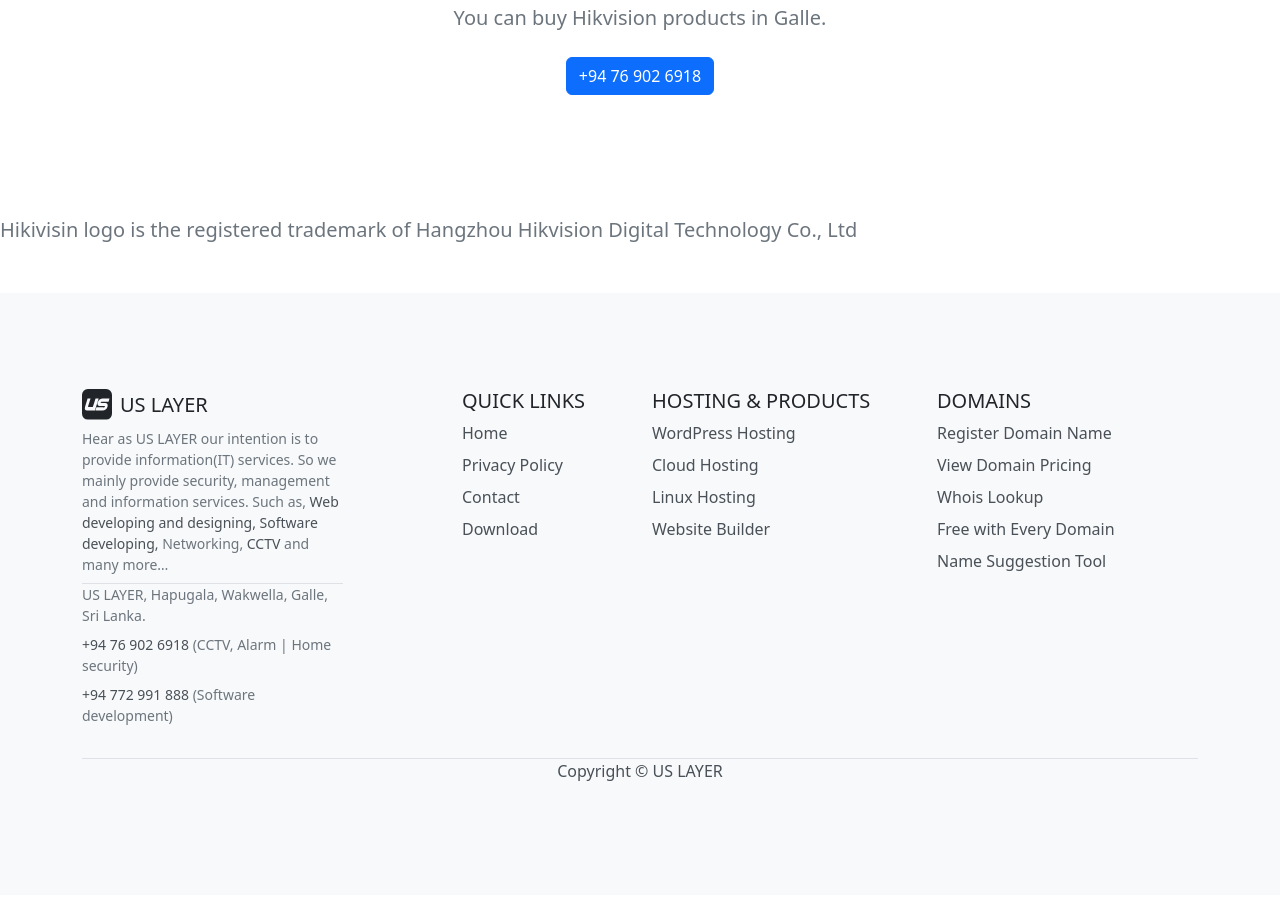
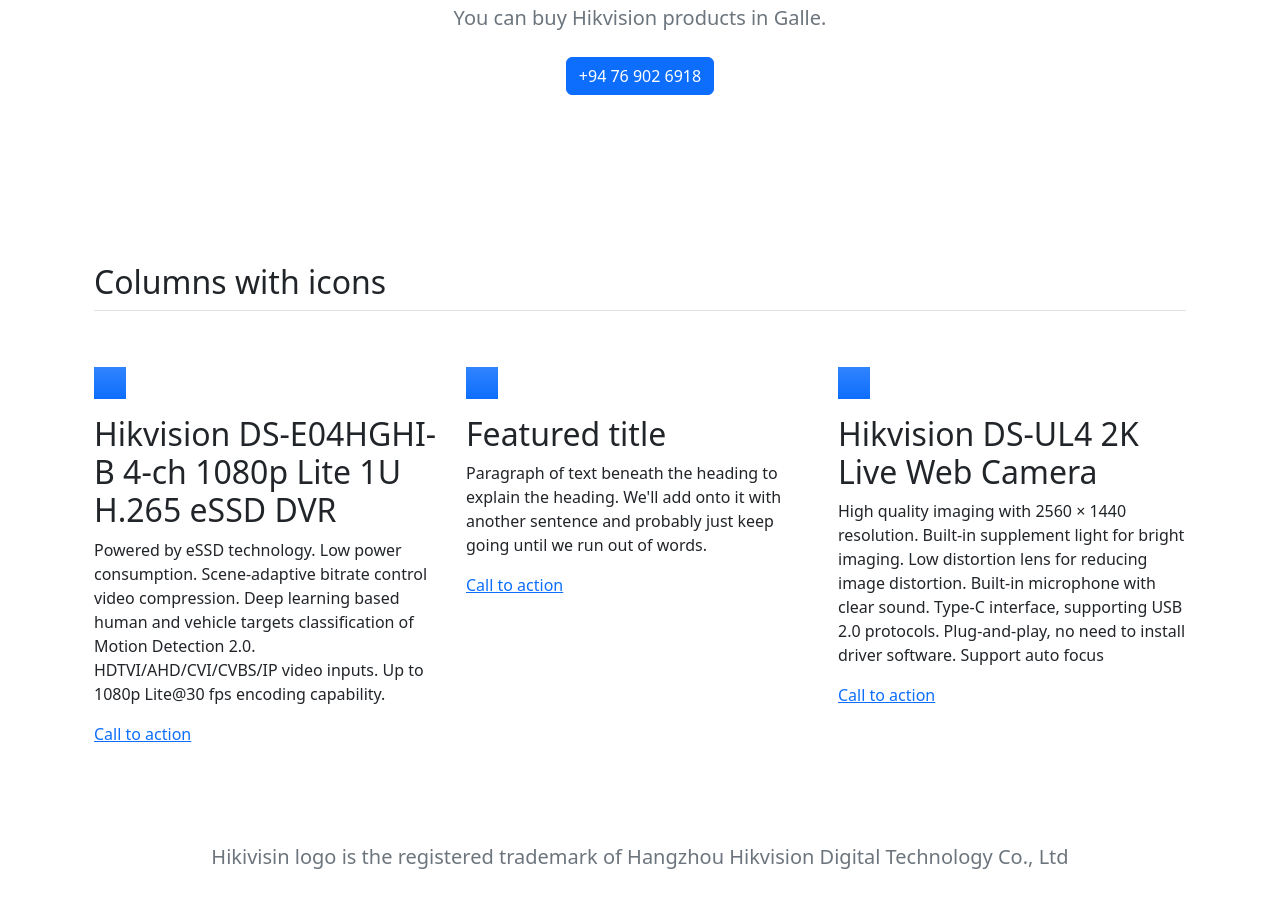
Before and after one commit to uslayer/uslayer.github.io, a Jekyll site: the page built from pages/hikvision-products.md, in a window 1280 px wide and 900 px high, scrolled down 512 px. Built offline with Jekyll 4.4.1, drawn with Linux system fonts in a browser that asks for light colours.

Commit message:
Update hikvision-products.md

```diff
--- a/pages/hikvision-products.md
+++ b/pages/hikvision-products.md
@@ -18,8 +18,50 @@
     </div>
 </section>
 
+<div class="container px-4 py-5" id="featured-3">
+    <h2 class="pb-2 border-bottom">Columns with icons</h2>
+    <div class="row g-4 py-5 row-cols-1 row-cols-lg-3">
+      <div class="feature col">
+        <div class="feature-icon d-inline-flex align-items-center justify-content-center text-bg-primary bg-gradient fs-2 mb-3">
+          <svg class="bi" width="1em" height="1em"><use xlink:href="#collection"></use></svg>
+        </div>
+        <h3 class="fs-2">Hikvision DS-E04HGHI-B 4-ch 1080p Lite 1U H.265 eSSD DVR</h3>
+        <p>Powered by eSSD technology.
+          Low power consumption.
+Scene-adaptive bitrate control video compression.
+Deep learning based human and vehicle targets classification of Motion Detection 2.0.
+HDTVI/AHD/CVI/CVBS/IP video inputs.
+Up to 1080p Lite@30 fps encoding capability.</p>
+        <a href="#" class="icon-link d-inline-flex align-items-center">
+          Call to action
+          <svg class="bi" width="1em" height="1em"><use xlink:href="#chevron-right"></use></svg>
+        </a>
+      </div>
+      <div class="feature col">
+        <div class="feature-icon d-inline-flex align-items-center justify-content-center text-bg-primary bg-gradient fs-2 mb-3">
+          <svg class="bi" width="1em" height="1em"><use xlink:href="#people-circle"></use></svg>
+        </div>
+        <h3 class="fs-2">Featured title</h3>
+        <p>Paragraph of text beneath the heading to explain the heading. We'll add onto it with another sentence and probably just keep going until we run out of words.</p>
+        <a href="#" class="icon-link d-inline-flex align-items-center">
+          Call to action
+          <svg class="bi" width="1em" height="1em"><use xlink:href="#chevron-right"></use></svg>
+        </a>
+      </div>
+      <div class="feature col">
+        <div class="feature-icon d-inline-flex align-items-center justify-content-center text-bg-primary bg-gradient fs-2 mb-3">
+          <svg class="bi" width="1em" height="1em"><use xlink:href="#toggles2"></use></svg>
+        </div>
+        <h3 class="fs-2">Hikvision DS-UL4 2K Live Web Camera</h3>
+        <p>High quality imaging with 2560 × 1440 resolution. Built-in supplement light for bright imaging. Low distortion lens for reducing image distortion. Built-in microphone with clear sound. Type-C interface, supporting USB 2.0 protocols. Plug-and-play, no need to install driver software. Support auto focus</p>
+        <a href="#" class="icon-link d-inline-flex align-items-center">
+          Call to action
+          <svg class="bi" width="1em" height="1em"><use xlink:href="#chevron-right"></use></svg>
+        </a>
+      </div>
+    </div>
+</div>
 
 
 
-
-<p class="lead text-muted">Hikivisin logo is the registered trademark of Hangzhou Hikvision Digital Technology Co., Ltd</p>
+<p class="lead text-muted text-center">Hikivisin logo is the registered trademark of Hangzhou Hikvision Digital Technology Co., Ltd</p>
```
